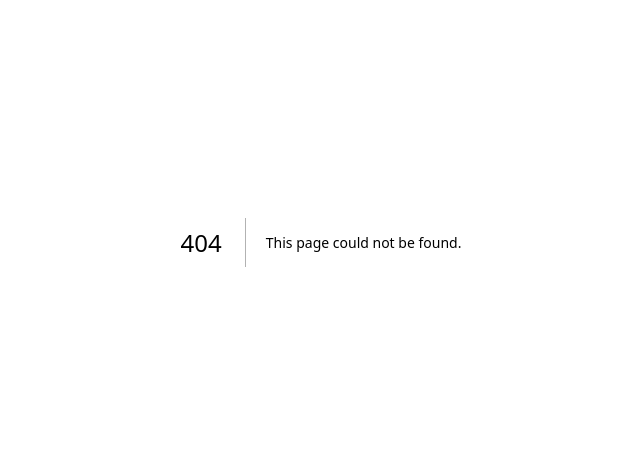
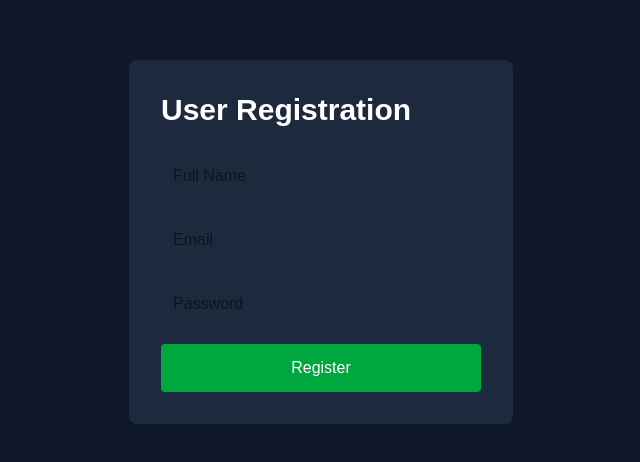
Before and after one commit to riyadsarkar608-cell/trademark-management-system, a Next.js app: page /register in a window 1280 px wide. Before the commit this address had no page. Shown: the part 158-620 px from the top of the page, without its empty margins (319-959 px from the left). Built offline with nearby package versions, Linux system fonts and the light colour scheme.

Commit message:
Register Page Added

```diff
--- /dev/null
+++ b/app/register/page.tsx
@@ -0,0 +1,33 @@
+export default function RegisterPage() {
+  return (
+    <div className="min-h-screen flex items-center justify-center bg-slate-900 text-white">
+      <div className="bg-slate-800 p-8 rounded-lg w-96">
+        <h1 className="text-3xl font-bold mb-6">
+          User Registration
+        </h1>
+
+        <input
+          type="text"
+          placeholder="Full Name"
+          className="w-full p-3 mb-4 rounded text-black"
+        />
+
+        <input
+          type="email"
+          placeholder="Email"
+          className="w-full p-3 mb-4 rounded text-black"
+        />
+
+        <input
+          type="password"
+          placeholder="Password"
+          className="w-full p-3 mb-4 rounded text-black"
+        />
+
+        <button className="w-full bg-green-600 p-3 rounded">
+          Register
+        </button>
+      </div>
+    </div>
+  );
+}
```
